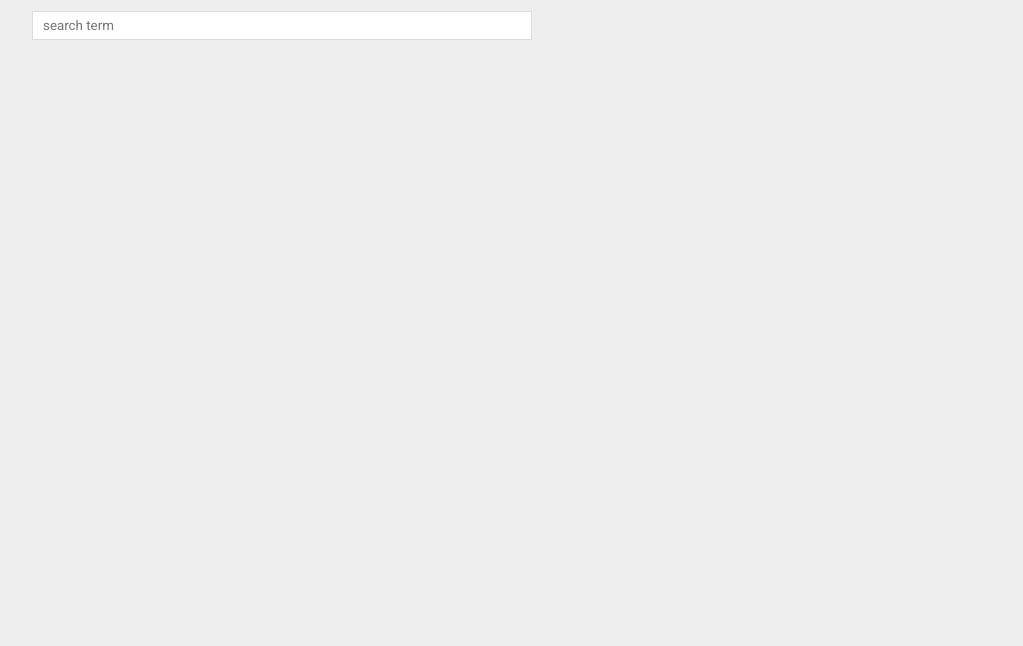
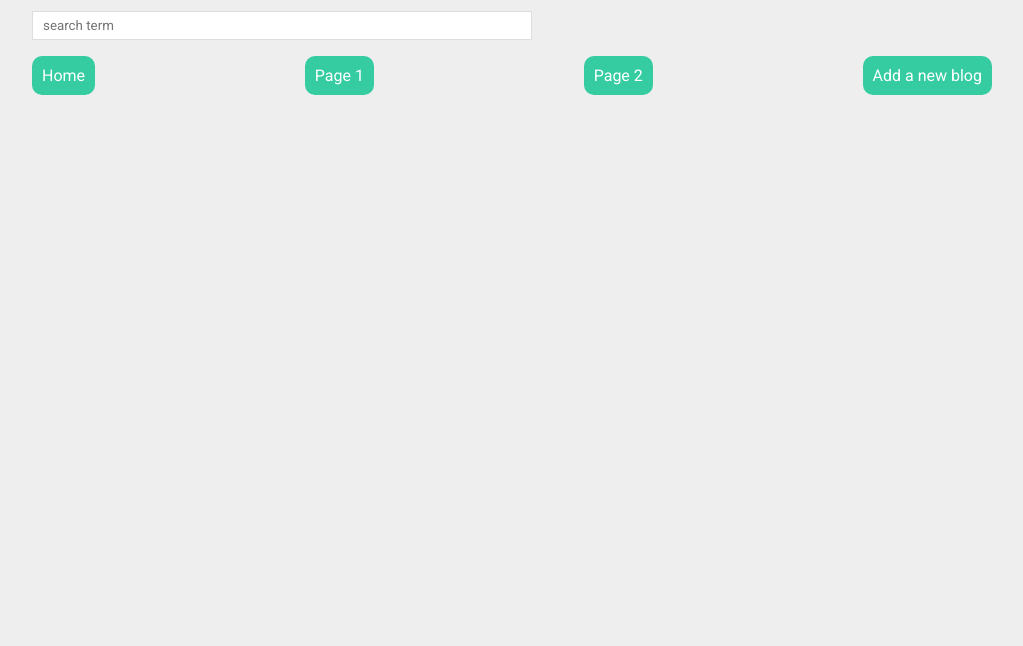
Before and after one commit to evangeldaping/JavaScript-Fundamentals-Application, a website: page index.html in a window 1280 px wide. Shown: the part 154-800 px from the top of the page, without its empty margins (128-1151 px from the left). Drawn offline with Linux system fonts and the light colour scheme; no server answers.

Commit message:
Added links.

```diff
--- a/index.html
+++ b/index.html
@@ -16,6 +16,13 @@
     <input type="text" name="term" placeholder="search term">
   </form>
 
+  <nav>
+    <a href="./">Home</a>
+    <a href="#/page1">Page 1</a>
+    <a href="#/page2">Page 2</a>
+    <a href="#/createBlog">Add a new blog</a>
+  </nav>
+
   <div class="blogs">
     <!-- inject blogs here from js -->
   </div>
```
